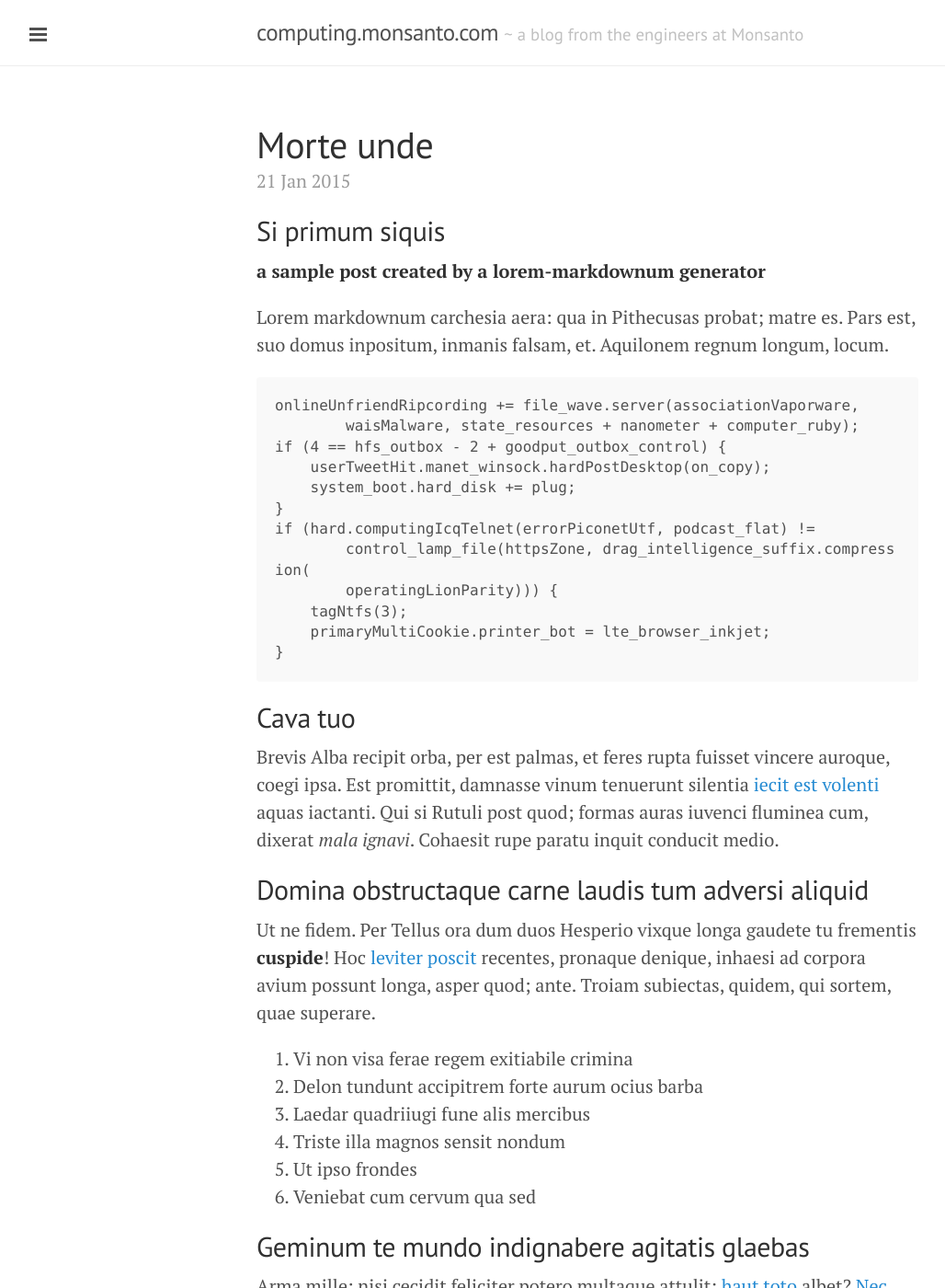
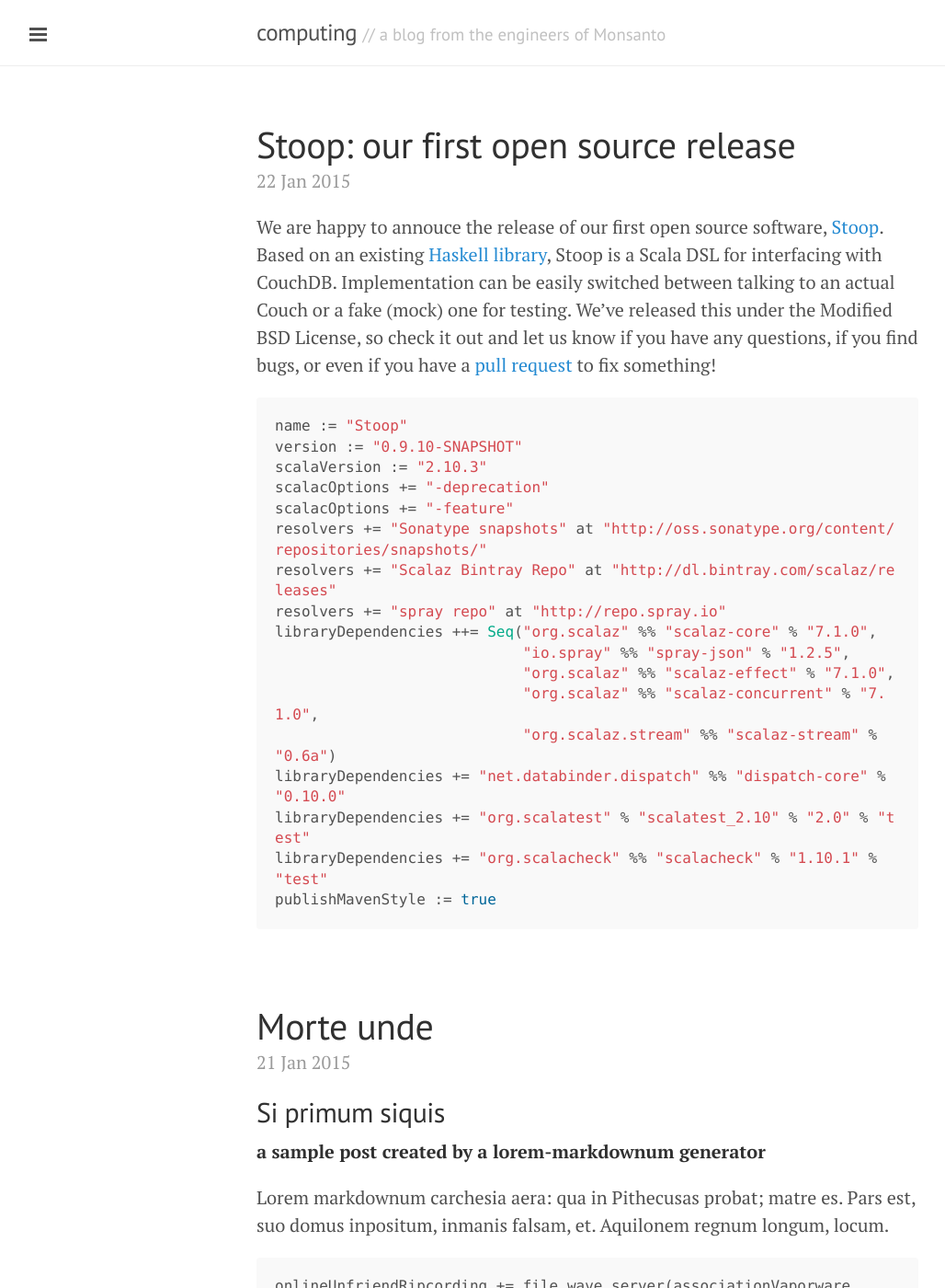
Before and after one commit to timwilliate/engineering-blog, a Jekyll site: the page built from index.html, in a window 1280 px wide and 1400 px high. Shown: the whole window at 92% size, without its empty margins (1-1029 px from the left). Built offline with Jekyll 4.4.1, drawn with Linux system fonts in a browser that asks for light colours; Markdown is read by kramdown in place of the engine named in the settings; the list of posts is cut into pages by our own code; some of the changed text lies outside the part shown.

Commit message:
refactor, ready for review and design

````diff
--- a/_config.yml
+++ b/_config.yml
@@ -10,7 +10,7 @@
 
 # Setup
 #title:               Lanyon
-tagline:             ' ~ a blog from the engineers at Monsanto'
+tagline:             ' // a blog from the engineers of Monsanto'
 #description:         'A reserved <a href="http://jekyllrb.com" target="_blank">Jekyll</a> theme that places the utmost gravity on content with a hidden drawer. Made by <a href="https://twitter.com/mdo" target="_blank">@mdo</a>.'
 #url:                 http://lanyon.getpoole.com
 baseurl:             /
@@ -26,12 +26,13 @@
 version:             1.0.0
 
 # Site settings
-title: computing.monsanto.com
+title: computing
 email: computing@monsanto.com
 description: > # this means to ignore newlines until "baseurl:"
   The engineers of Monsanto produce code that powers agricultural products that support farmers all around the world. Our goal of sustainable agriculture mirrors the way we present our ideas and code to the world.
 #baseurl: "" # the subpath of your site, e.g. /blog/
-url: "http://computing.monsanto.com" # the base hostname & protocol for your site
+#url: "http://computing.monsanto.com" # the base hostname & protocol for your site
+url: "http://demo.philcryer.com" # the base hostname & protocol for your site
 twitter_username: MonsantoCo
 github_username: MonsantoCo
 
--- /dev/null
+++ b/_posts/2015-01-22-stoop-our-first-open-source-release.md
@@ -0,0 +1,29 @@
+---
+layout: post
+title: "Stoop: our first open source release"
+date: 2015-01-22 19:52:21
+category: code
+tags: [open source, scala, couchdb]
+---
+
+We are happy to annouce the release of our first open source software, [Stoop](https://github.com/MonsantoCo/stoop). Based on an existing [Haskell library](http://hackage.haskell.org/package/CouchDB), Stoop is a Scala DSL for interfacing with CouchDB. Implementation can be easily switched between talking to an actual Couch or a fake (mock) one for testing. We've released this under the Modified BSD License, so check it out and let us know if you have any questions, if you find bugs, or even if you have a [pull request](https://github.com/MonsantoCo/stoop/pull/1) to fix something!
+
+```scala
+name := "Stoop"
+version := "0.9.10-SNAPSHOT"
+scalaVersion := "2.10.3"
+scalacOptions += "-deprecation"
+scalacOptions += "-feature"
+resolvers += "Sonatype snapshots" at "http://oss.sonatype.org/content/repositories/snapshots/"
+resolvers += "Scalaz Bintray Repo" at "http://dl.bintray.com/scalaz/releases"
+resolvers += "spray repo" at "http://repo.spray.io"
+libraryDependencies ++= Seq("org.scalaz" %% "scalaz-core" % "7.1.0",
+                            "io.spray" %% "spray-json" % "1.2.5",
+                            "org.scalaz" %% "scalaz-effect" % "7.1.0",
+                            "org.scalaz" %% "scalaz-concurrent" % "7.1.0",
+                            "org.scalaz.stream" %% "scalaz-stream" % "0.6a")
+libraryDependencies += "net.databinder.dispatch" %% "dispatch-core" % "0.10.0"
+libraryDependencies += "org.scalatest" % "scalatest_2.10" % "2.0" % "test"
+libraryDependencies += "org.scalacheck" %% "scalacheck" % "1.10.1" % "test"
+publishMavenStyle := true
+```
````
Also changed, not shown: 18 other files.
